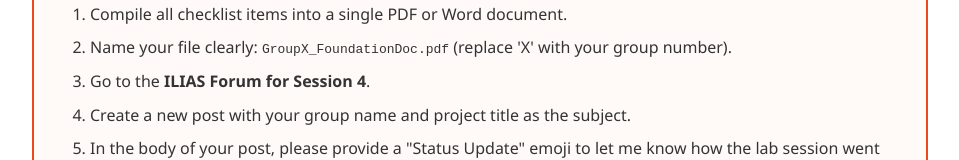
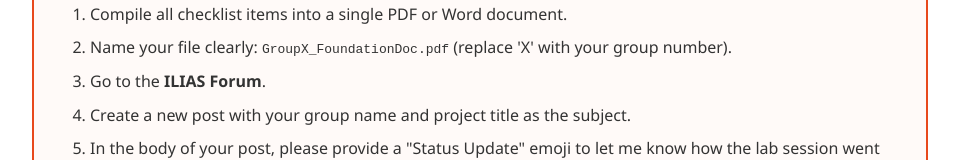
Before and after one commit to Logophoman/media-research-ws-2025-2026, a plain HTML site: page session4.html in a window 1280 px wide. Shown: the part 5046-5206 px from the top of the page, without its empty margins (160-1119 px from the left). Drawn offline with Linux system fonts and the light colour scheme.

Commit message:
forum ambiguity

```diff
--- a/session4.html
+++ b/session4.html
@@ -545,7 +545,7 @@
                         <li>Compile all checklist items into a single PDF or Word document.</li>
                         <li>Name your file clearly: <code>GroupX_FoundationDoc.pdf</code> (replace 'X' with your group
                             number).</li>
-                        <li>Go to the <strong>ILIAS Forum for Session 4</strong>.</li>
+                        <li>Go to the <strong>ILIAS Forum</strong>.</li>
                         <li>Create a new post with your group name and project title as the subject.</li>
                         <li>In the body of your post, please provide a "Status Update" emoji to let me know how the lab
                             session went for your group:
```
